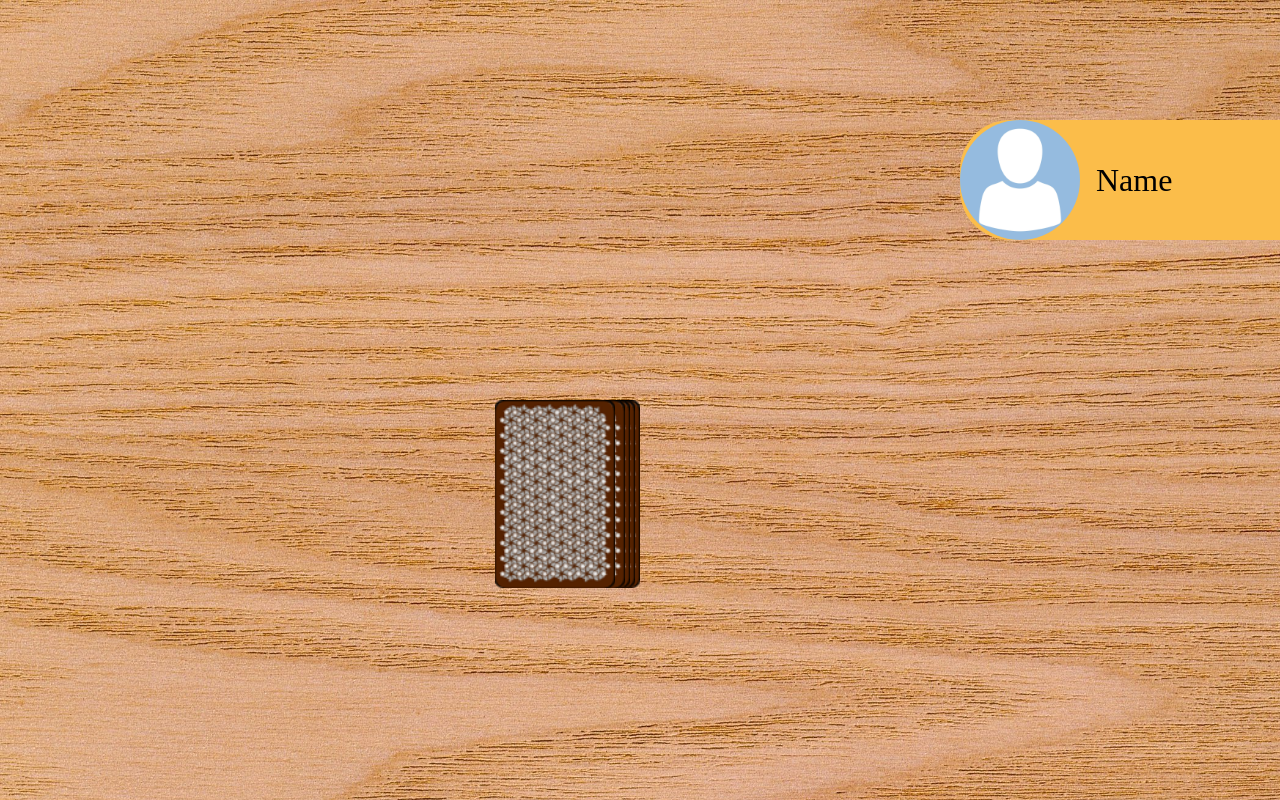
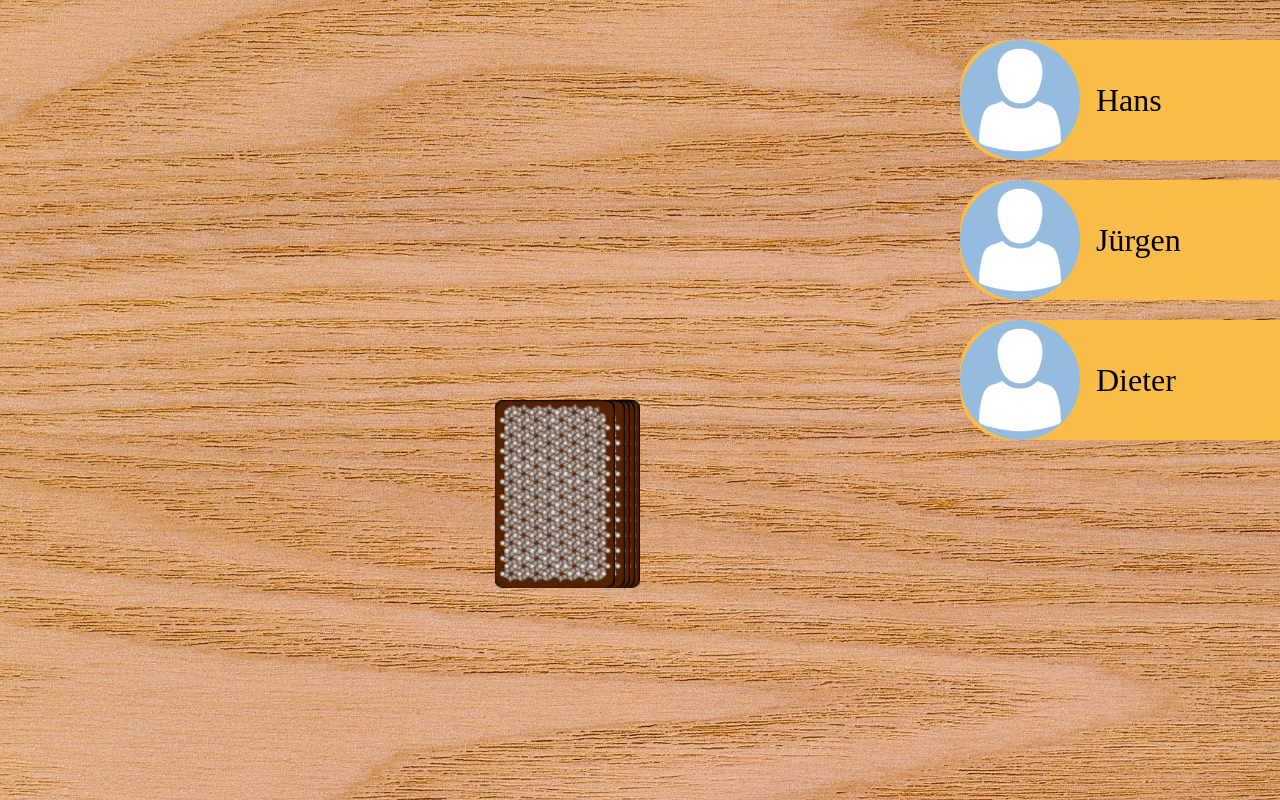
Before and after one commit to FelixWagner25/ring_of_fire, an Angular app: page /game in a window 1280 px wide. Built offline with nearby package versions, Linux system fonts and the light colour scheme.

Commit message:
insert multiple players

```diff
--- a/src/app/game/game.html
+++ b/src/app/game/game.html
@@ -1,4 +1,9 @@
-<app-player class="player-position" style="top: 120px"></app-player>
+<app-player
+  *ngFor="let player of game.players; let i = index"
+  class="player-position"
+  [ngStyle]="{ 'top.px': 40 + i * 140 }"
+  [name]="player"
+></app-player>
 
 <section class="field">
   <div class="card-stack">
--- a/src/app/player/player.html
+++ b/src/app/player/player.html
@@ -1,4 +1,4 @@
 <section class="player">
   <img src="assets/img/profile-avatar.png" alt="Profile picture" />
-  <span>Name</span>
+  <span>{{ name }}</span>
 </section>
--- a/src/app/player/player.ts
+++ b/src/app/player/player.ts
@@ -1,4 +1,4 @@
-import { Component } from '@angular/core';
+import { Component, Input } from '@angular/core';
 
 @Component({
   selector: 'app-player',
@@ -8,4 +8,6 @@
 })
 export class Player {
 
+  @Input() name:string = "";
+
 }
--- a/src/models/game-model.ts
+++ b/src/models/game-model.ts
@@ -1,5 +1,5 @@
 export class GameModel{
-    public players:string[] = [];
+    public players:string[] = ["Hans", "Jürgen", "Dieter"];
     public stack: string[] = [];
     public playedCards: string[] = [];
     public currentPlayer: number = 0;
```
